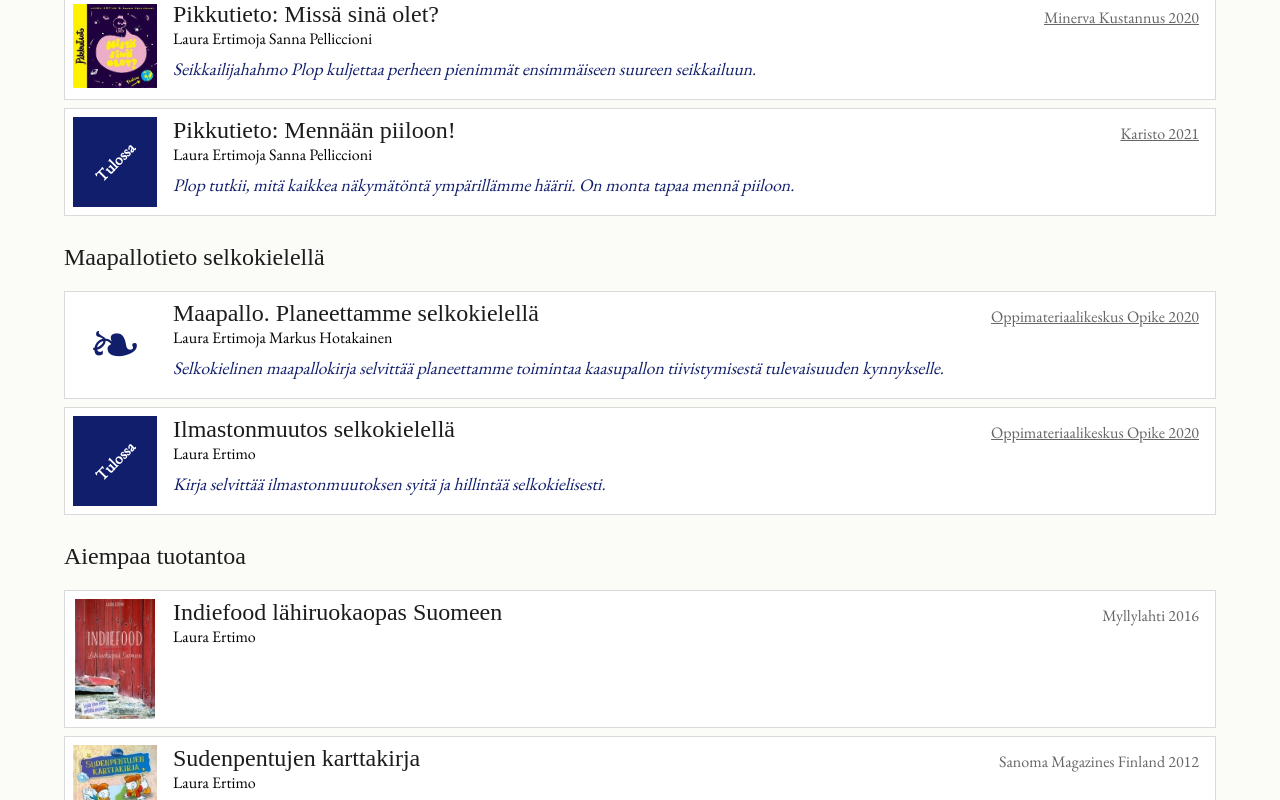
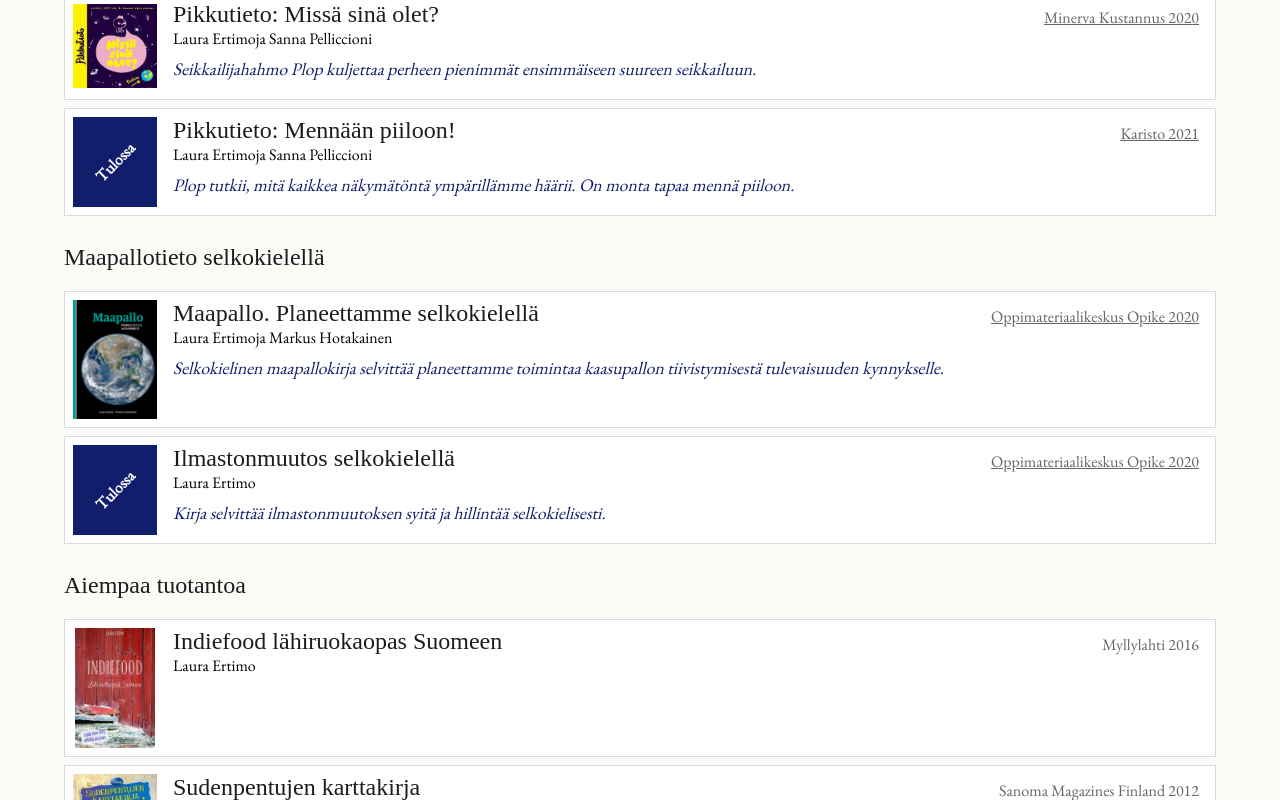
Before and after one commit to ramert/lauraertimo, a Vue app: page /books in a window 1280 px wide. Shown: the part 1030-1830 px from the top of the page. Built offline with nearby package versions, Linux system fonts and the light colour scheme; a web font is replaced by a local one.

Commit message:
Add image to Maapallo kirja

```diff
--- a/src/App.vue
+++ b/src/App.vue
@@ -98,7 +98,7 @@ export default {
 }
 
 .page {
-  margin:  54px 5% 0 ;
+  margin:  54px 5vw 0 ;
   overflow: hidden;
   position: relative;
 }
--- a/src/views/Books.vue
+++ b/src/views/Books.vue
@@ -29,6 +29,7 @@ import LumottuImage from '@/assets/lumotunmaankartasto/lumotun-maan-kartasto.jpg
 import PikkuTietoMissa from '@/assets/missa-sina-olet.jpg';
 import IndieFood from '@/assets/indiefoodkansi.jpeg';
 import Sudenppentujen from '@/assets/sudenpentujenKansi.jpeg'
+import Maapallotieto from '@/assets/Maapallo_etukansi.jpg';
 
 const ComicBooks = [
   {
@@ -110,6 +111,7 @@ const SmallChildrenBooks = [
 const WorldClearText = [
   {
     name:"Maapallo. Planeettamme selkokielellä",
+    image: Maapallotieto,
     illustrator:"Markus Hotakainen",
     publisher:"Oppimateriaalikeskus Opike 2020",
     publisherLink: "https://opike.fi/",
```
Also changed, not shown: src/assets/Maapallo_etukansi.jpg (added).
